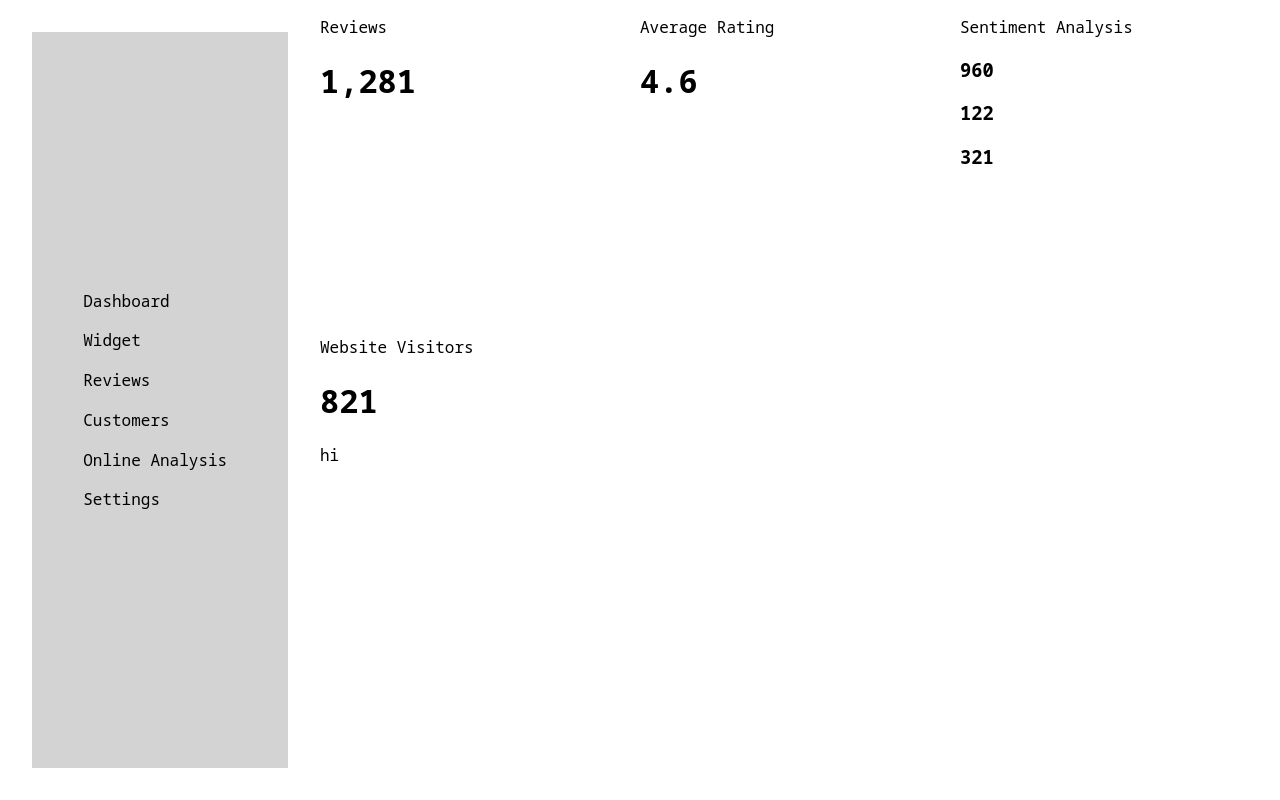
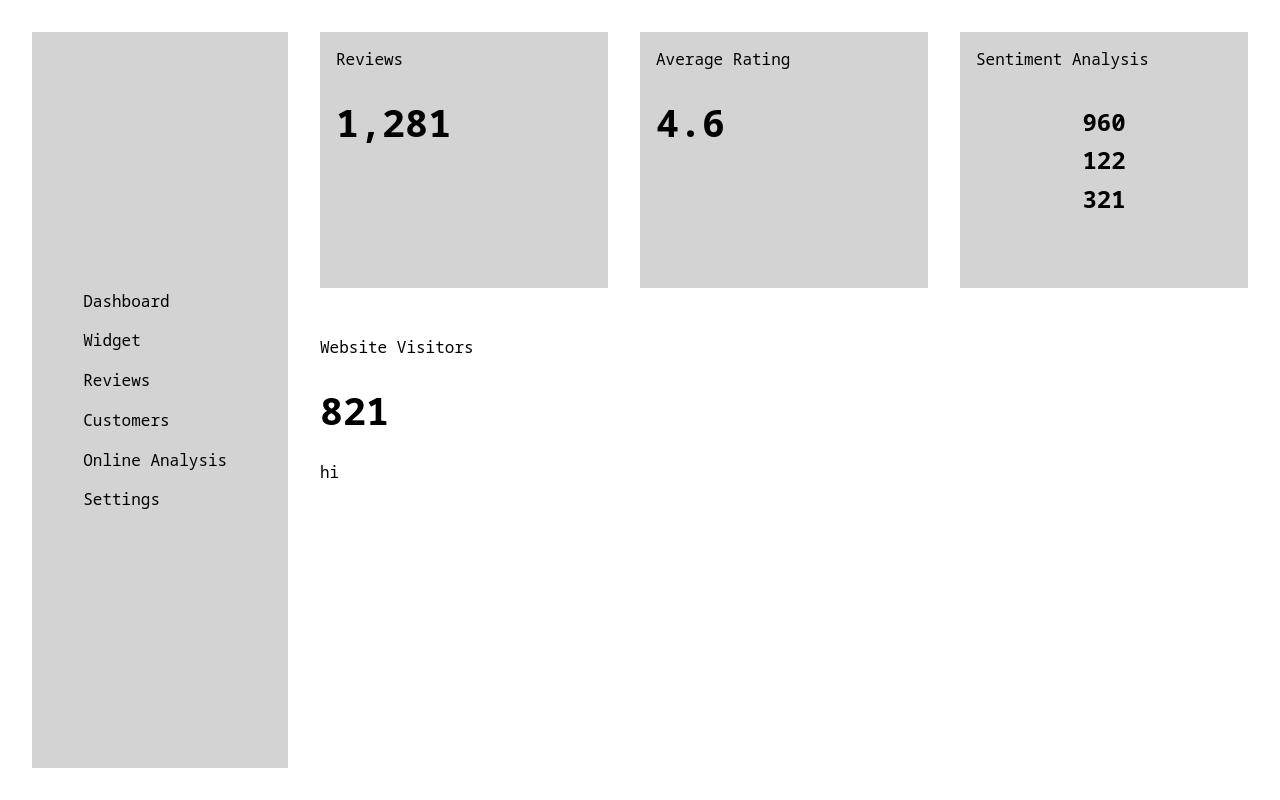
Before and after one commit to cinduhrz/intotoreact-lab, a React (Create React App) app: page / in a window 1280 px wide. Built offline with nearby package versions, Linux system fonts and the light colour scheme.

Commit message:
finished styling top sections

```diff
--- a/src/components/Section.js
+++ b/src/components/Section.js
@@ -1,6 +1,6 @@
 function Section(props){
     return (<>
-        <div className={`${props.sectionClass} topSection`}>
+        <div className={`${props.sectionClass} top-section`}>
             <p>{props.sectionTitle}</p>
             <h1 className="big-num">{props.num}</h1>
         </div>
--- a/src/styles.css
+++ b/src/styles.css
@@ -1,3 +1,8 @@
+:root {
+    --background-color: lightgray;
+    --a-hover-color: rgb(100, 100, 100);
+}
+
 * {
     box-sizing: border-box;
     font-family: 'Noto Sans Mono', monospace;
@@ -9,12 +14,16 @@
     grid-template-rows: 40vh 60vh;
 }
 
+
+/* Sidebar */
+
 .sidebar {
-    background-color: lightgray;
+    background-color: var(--background-color);
     grid-row: 1/3;
-    margin: 2rem;
+    margin: 10%;
     display: flex;
     align-items: center;
+    justify-content: center;
 }
 
 .sidebar-links-container {
@@ -22,9 +31,73 @@
     display: flex;
     flex-direction: column;
     justify-content: space-between;
-    margin-left: 20%;
+    /* margin-left: 20%; */
+}
+
+.link-container a {
+    font-size: 100%;
 }
 
 a:hover {
     cursor: pointer;
+    color: var(--a-hover-color);
 }
+
+
+/* topSection (Reviews, Average Rating, Sentiment Analysis" */
+
+.top-section {
+    background: var(--background-color);
+    margin: 10% 10% 10% 0;
+    padding: 0 5%;
+}
+
+
+/* Sentiment Analysis */
+
+.sentiment-analysis {
+    display: grid;
+    grid-template-rows: 2fr 3fr 2fr;
+}
+
+.sentiment-analysis-nums-container {
+    display: flex;
+    flex-direction: column;
+    align-items: center;
+    justify-content: space-between;
+}
+
+
+/* Website Visitors */
+
+
+
+/* numbers */
+
+.big-num {
+    font-size: 3vw;
+}
+
+.small-num {
+    font-size: 2vw;
+    margin: 0;
+}
+
+@media screen and (min-width: 1250px) {
+    .sidebar {
+        justify-content: flex-start;
+    }
+
+    .sidebar-links-container {
+        margin-left: 20%;
+    }
+
+    .big-num {
+        font-size: 2.4rem;
+    }
+
+    .small-num {
+        font-size: 1.5rem;
+    }
+
+}
```
